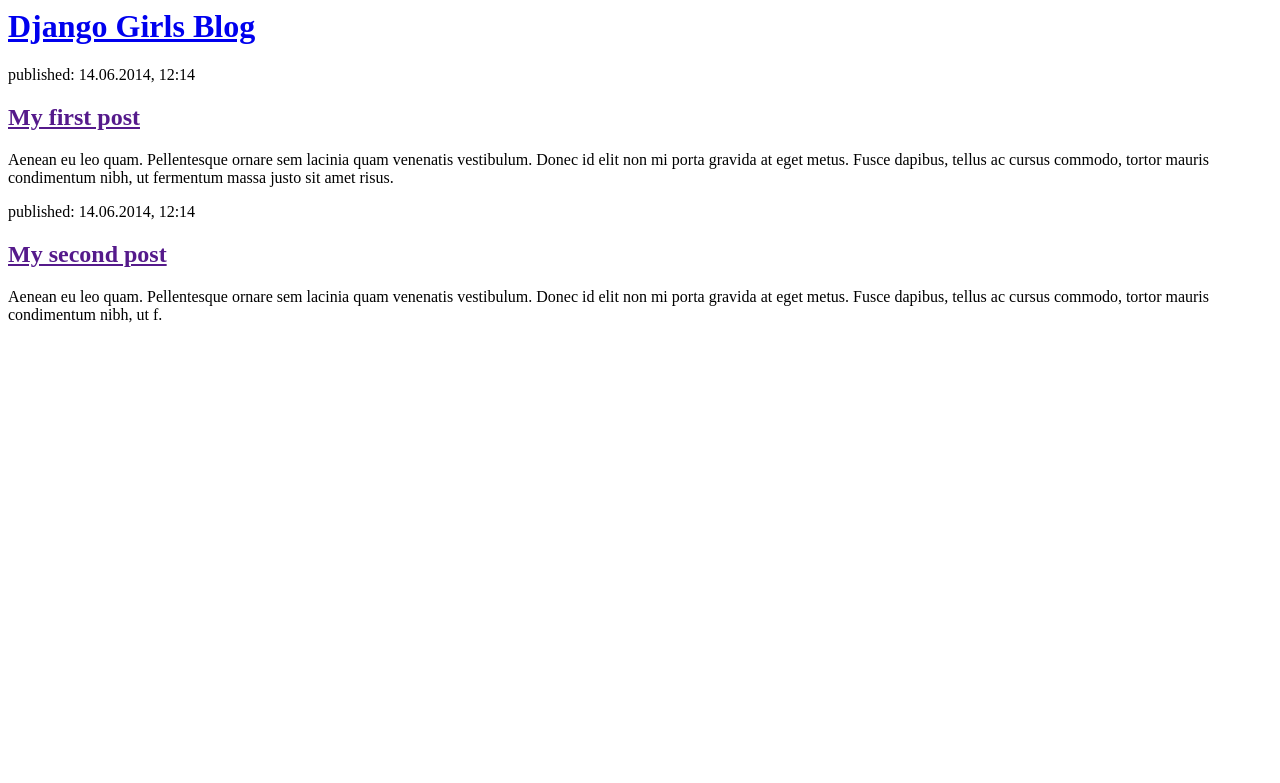
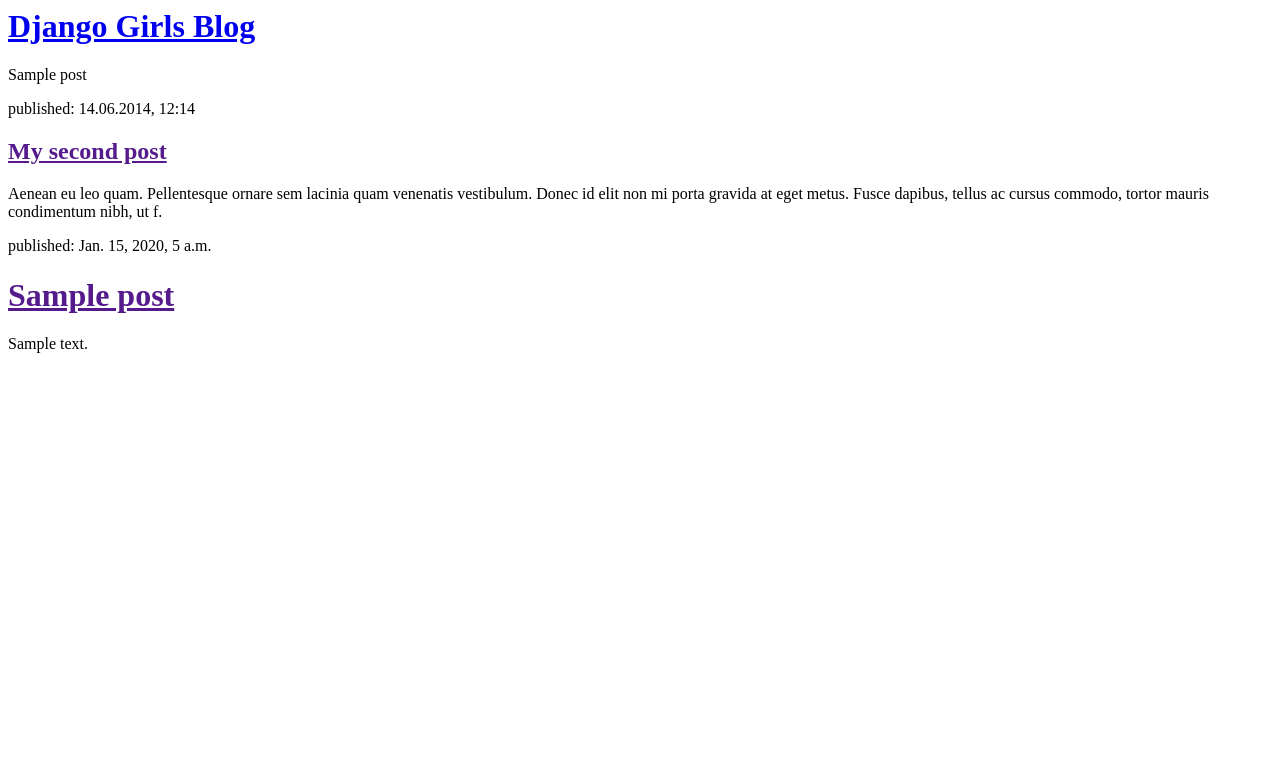
Before and after one commit to andystjean1/my-first-blog, a Django app: template blog/templates/blog/post_list.html in a window 1280 px wide. Shown: the top 783 px of the page. Run offline with Django 3.2, Linux system fonts and the light colour scheme; the template is opened without the code that fills it: values that come from a table or form of the project are taken from there, others are empty; tables that the repository leaves empty hold one stand-in row (values such as "Sample post").

Commit message:
changed templates

```diff
--- a/blog/templates/blog/post_list.html
+++ b/blog/templates/blog/post_list.html
@@ -3,20 +3,33 @@
         <title>Django Girls blog</title>
     </head>
     <body>
+      <!-->
         <div>
             <h1><a href="/">Django Girls Blog</a></h1>
         </div>
 
-        <div>
-            <p>published: 14.06.2014, 12:14</p>
-            <h2><a href="">My first post</a></h2>
-            <p>Aenean eu leo quam. Pellentesque ornare sem lacinia quam venenatis vestibulum. Donec id elit non mi porta gravida at eget metus. Fusce dapibus, tellus ac cursus commodo, tortor mauris condimentum nibh, ut fermentum massa justo sit amet risus.</p>
-        </div>
+
+
+
+
+{% for post in posts %}
+    {{ post }}
+{% endfor %}
 
         <div>
             <p>published: 14.06.2014, 12:14</p>
             <h2><a href="">My second post</a></h2>
             <p>Aenean eu leo quam. Pellentesque ornare sem lacinia quam venenatis vestibulum. Donec id elit non mi porta gravida at eget metus. Fusce dapibus, tellus ac cursus commodo, tortor mauris condimentum nibh, ut f.</p>
         </div>
+        <!-->
+
+        {% for post in posts %}
+    <div>
+        <p>published: {{ post.published_date }}</p>
+        <h1><a href="">{{ post.title }}</a></h1>
+        <p>{{ post.text|linebreaksbr }}</p>
+    </div>
+     {% endfor %}
+
     </body>
 </html>
--- a/blog/views.py
+++ b/blog/views.py
@@ -1,6 +1,10 @@
 from django.shortcuts import render
+from django.utils import timezone
+
+from .models import Post
 
 def post_list(request):
-    return render(request, 'blog/post_list.html', {})
+    posts = Post.objects.filter(published_date__lte=timezone.now()).order_by('published_date')
+    return render(request, 'blog/post_list.html', {'posts': posts})
 
 # Create your views here.
```
